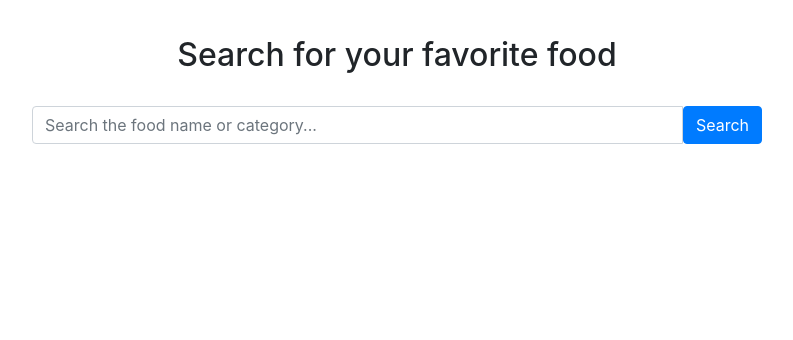
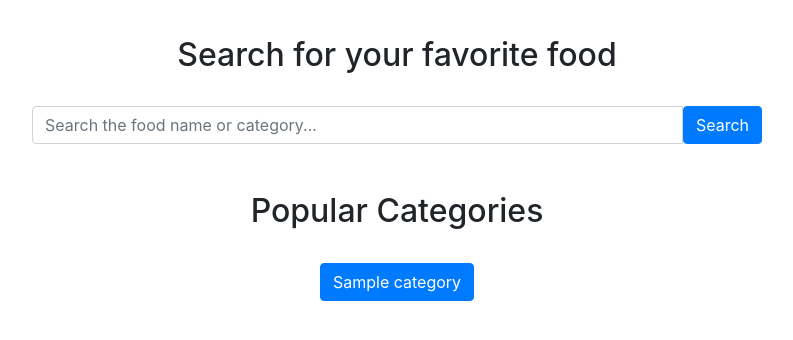
Before and after one commit to mohamad-liyaghi/django-foodstore, a Django app: page / in a window 1280 px wide. Shown: the part 143-483 px from the top of the page, without its empty margins (243-1036 px from the left). Run offline with Django 4.2, Linux system fonts and the light colour scheme; tables that the repository leaves empty hold one stand-in row (Sample ...); one stand-in notice (Sample message) is shown; some libraries are stand-ins or nearby versions.

Commit message:
Popular Categories added to home page

```diff
--- a/apps/customer/templates/customer/home.html
+++ b/apps/customer/templates/customer/home.html
@@ -16,4 +16,12 @@
            </form>
       </div>
     </div>
+<br>
+<br>
+<h2 align="center">Popular Categories</h2> <br>
+<center>
+    {% for category in categories %}
+            <a href="{% url 'customer:food-result' %}?q={{category}}" class="btn btn-primary ">{{category}}</a>
+    {% endfor %}
+</center>
 {% endblock body %}
--- a/apps/customer/views.py
+++ b/apps/customer/views.py
@@ -18,6 +18,10 @@ class HomePageView(TemplateView):
         Home page
     '''
     template_name = "customer/home.html"
+    def get_context_data(self, **kwargs):
+        context = super(HomePageView, self).get_context_data(**kwargs)
+        context['categories'] = Category.objects.all().order_by("food_category")[:5]
+        return context
 
 
 class CartPageView(View):
```
